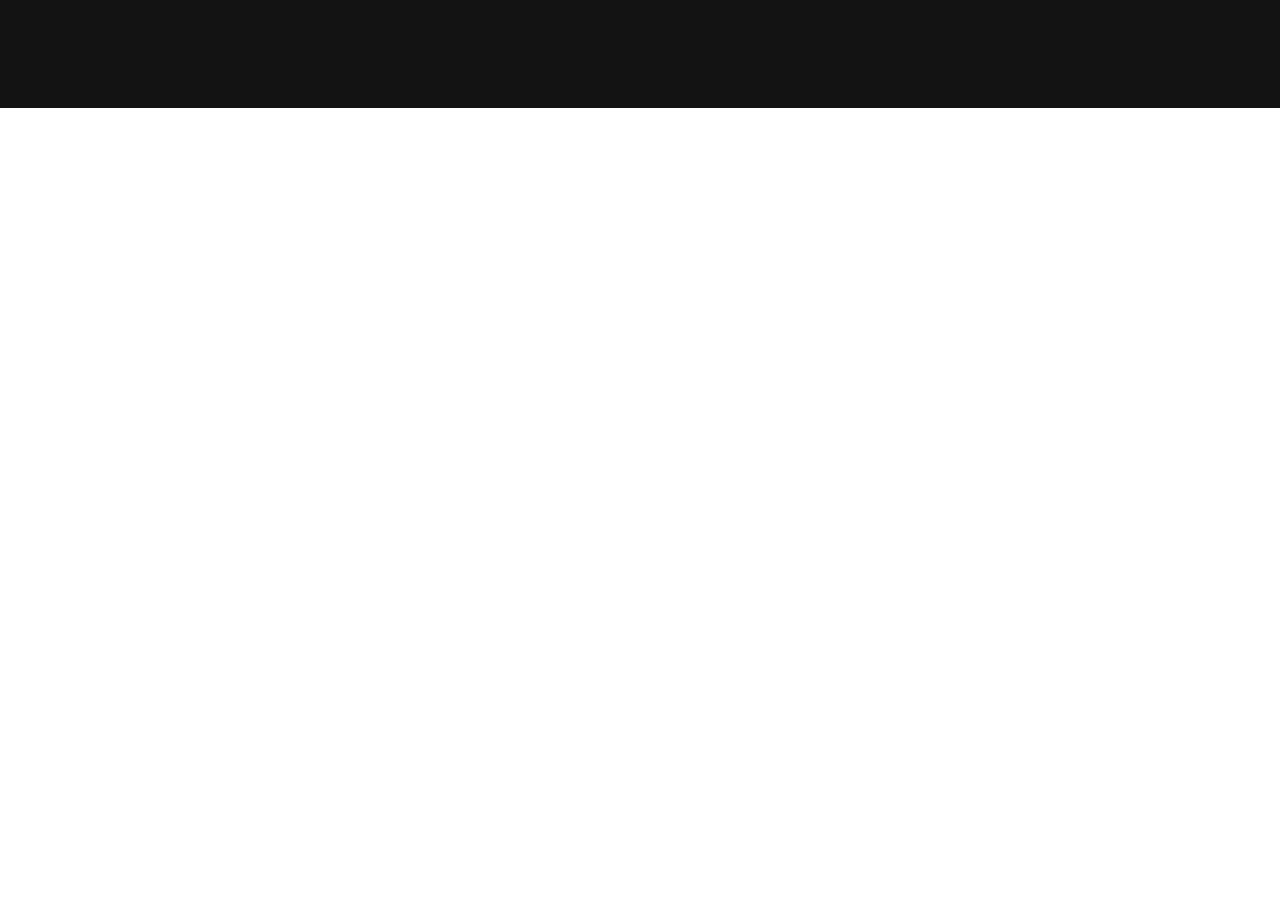
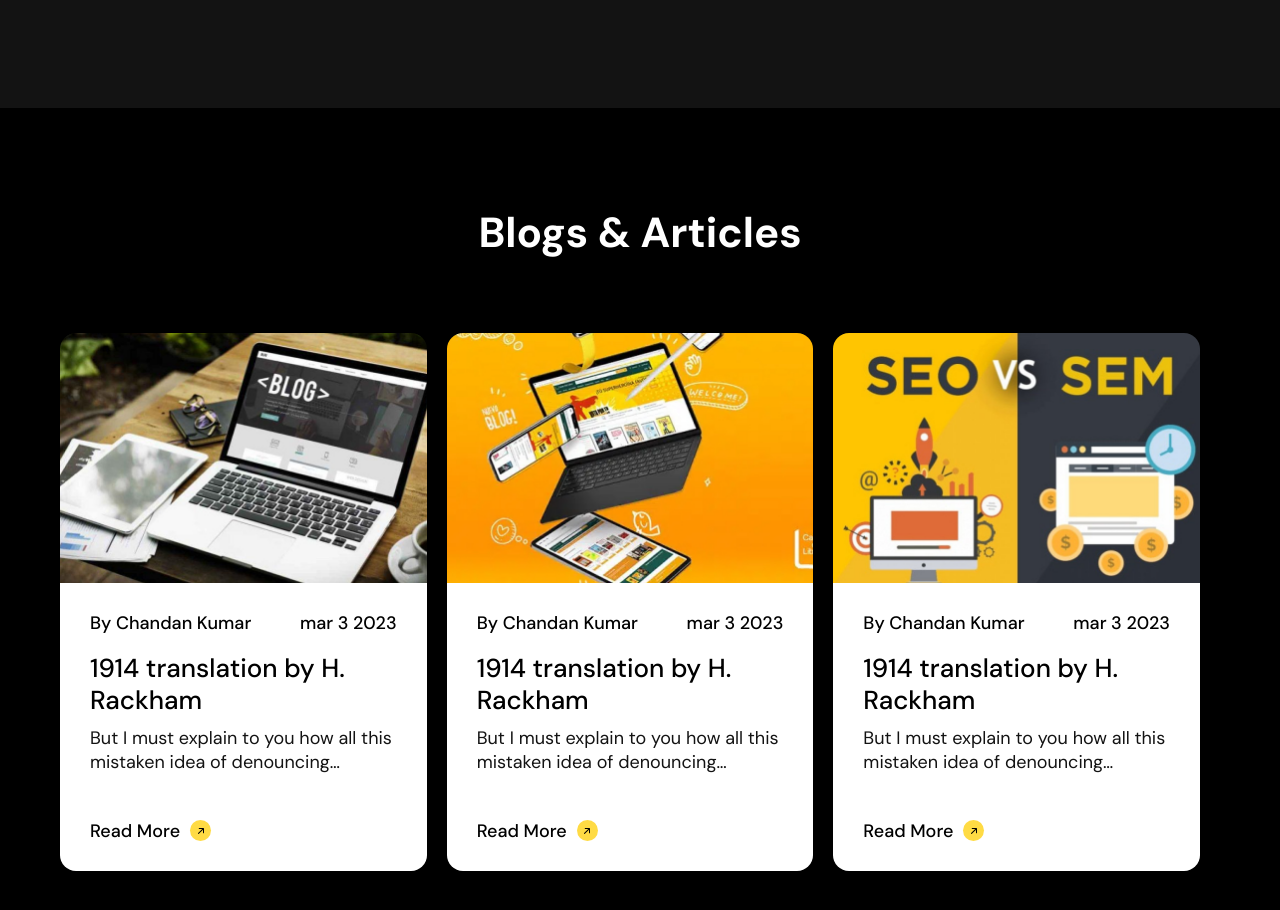
Before and after one commit to chandankrr/personal-portfolio, a React (Create React App) app: page / in a window 1280 px wide. Shown: the part 2291-3201 px from the top of the page. Before the commit the page ends 2399 px from the top, so only its background shows below. Built offline with nearby package versions, Linux system fonts and the light colour scheme.

Commit message:
completed blogs & articles section

```diff
--- a/src/App.js
+++ b/src/App.js
@@ -1,5 +1,6 @@
 import React from 'react';
 import './app.scss';
+import Blogs from './components/blogs/Blogs';
 import Intro from './components/intro/Intro';
 import Portfolio from './components/portfolio/Portfolio';
 import Skills from './components/skills/Skills';
@@ -10,6 +11,7 @@
       <Intro />
       <Skills />
       <Portfolio />
+      <Blogs />
     </div>
   );
 };
--- /dev/null
+++ b/src/components/blogs/Blogs.jsx
@@ -0,0 +1,39 @@
+import React from 'react';
+import Blog1 from '../../images/blogs/blog-thumb-1.jpg';
+import Blog2 from '../../images/blogs/blog-thumb-2.jpg';
+import Blog3 from '../../images/blogs/blog-thumb-3.jpg';
+import Section from '../shared/section/Section';
+import BlogCard from './blog-card/BlogCard';
+import './style.scss';
+
+const Blogs = () => {
+  return (
+    <Section id="blogs" title="Blogs & Articles" background="dark">
+      <div className="blogs-content-wrapper">
+        <BlogCard
+          user="Chandan Kumar"
+          date="mar 3 2023"
+          image={Blog1}
+          title="1914 translation by H. Rackham"
+          description="But I must explain to you how all this mistaken idea of denouncing pleasure and praising pain was born and I will give you a complete account of the system"
+        />
+        <BlogCard
+          user="Chandan Kumar"
+          date="mar 3 2023"
+          image={Blog2}
+          title="1914 translation by H. Rackham"
+          description="But I must explain to you how all this mistaken idea of denouncing pleasure and praising pain was born and I will give you a complete account of the system"
+        />
+        <BlogCard
+          user="Chandan Kumar"
+          date="mar 3 2023"
+          image={Blog3}
+          title="1914 translation by H. Rackham"
+          description="But I must explain to you how all this mistaken idea of denouncing pleasure and praising pain was born and I will give you a complete account of the system"
+        />
+      </div>
+    </Section>
+  );
+};
+
+export default Blogs;
--- /dev/null
+++ b/src/components/blogs/blog-card/BlogCard.jsx
@@ -0,0 +1,27 @@
+import React from 'react';
+import Arrow from '../../shared/arrow/Arrow';
+import './style.scss';
+
+const BlogCard = ({ user, date, image, title, description }) => {
+  return (
+    <div className="blog-card">
+      <div className="image-section">
+        <img src={image} alt={title} />
+      </div>
+      <div className="content-section">
+        <div className="info-bar">
+          <div className="user-name">By {user}</div>
+          <div className="posted-date">{date}</div>
+        </div>
+        <h3>{title}</h3>
+        <p>{description}</p>
+        <div className="readmore-cta">
+          <span className="text">Read More</span>
+          <Arrow />
+        </div>
+      </div>
+    </div>
+  );
+};
+
+export default BlogCard;
--- /dev/null
+++ b/src/components/blogs/blog-card/style.scss
@@ -0,0 +1,89 @@
+@import '../../../style-config/mixins.scss',
+  '../../../style-config/variable.scss';
+
+.blog-card {
+  display: flex;
+  flex-direction: column;
+  align-items: flex-start;
+  height: 538px;
+  width: calc(100 / 3);
+  border-radius: 16px;
+  overflow: hidden;
+  margin-right: 20px;
+  cursor: pointer;
+
+  .image-section {
+    width: 100%;
+    height: 250px;
+    overflow: hidden;
+    @include transition-ease;
+
+    img {
+      width: 100%;
+      height: 100%;
+      object-fit: cover;
+      object-position: center;
+      display: block;
+    }
+  }
+
+  .content-section {
+    display: flex;
+    flex-direction: column;
+    padding: 30px;
+    padding-bottom: 55px;
+    position: relative;
+    flex-grow: 1;
+    background-color: $white;
+    @include transition-ease;
+
+    .info-bar {
+      display: flex;
+      justify-content: space-between;
+      align-items: center;
+      margin-bottom: 20px;
+
+      .user-name,
+      .posted-date {
+        @include typography(18px, 500, 20px);
+      }
+    }
+
+    h3 {
+      margin-bottom: 10px;
+      @include ellipsis;
+    }
+
+    p {
+      color: $black-light;
+      @include ellipsis;
+    }
+
+    .readmore-cta {
+      display: flex;
+      align-items: center;
+      position: absolute;
+      bottom: 30px;
+      cursor: pointer;
+
+      .text {
+        @include typography(18px, 500, 20px);
+      }
+    }
+  }
+
+  &:hover {
+    .image-section {
+      transform: scale(1.2);
+    }
+
+    .content-section {
+      background-color: $black-light;
+      color: $white;
+
+      p {
+        color: $white;
+      }
+    }
+  }
+}
--- /dev/null
+++ b/src/components/blogs/style.scss
@@ -0,0 +1,6 @@
+.blogs-content-wrapper {
+  display: flex;
+  justify-content: space-between;
+  width: 100%;
+  margin-top: 75px;
+}
```
